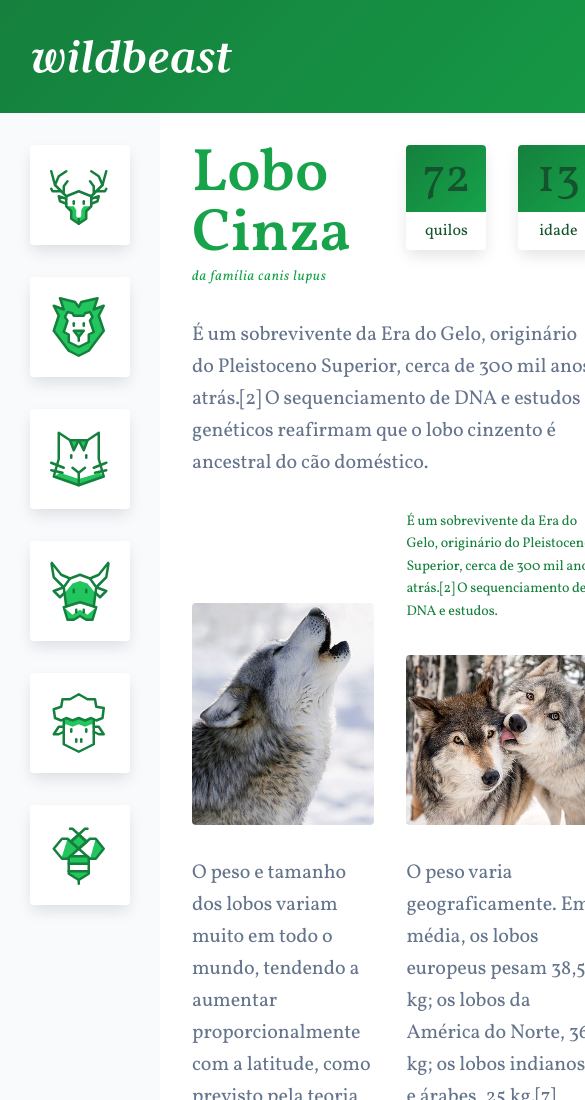
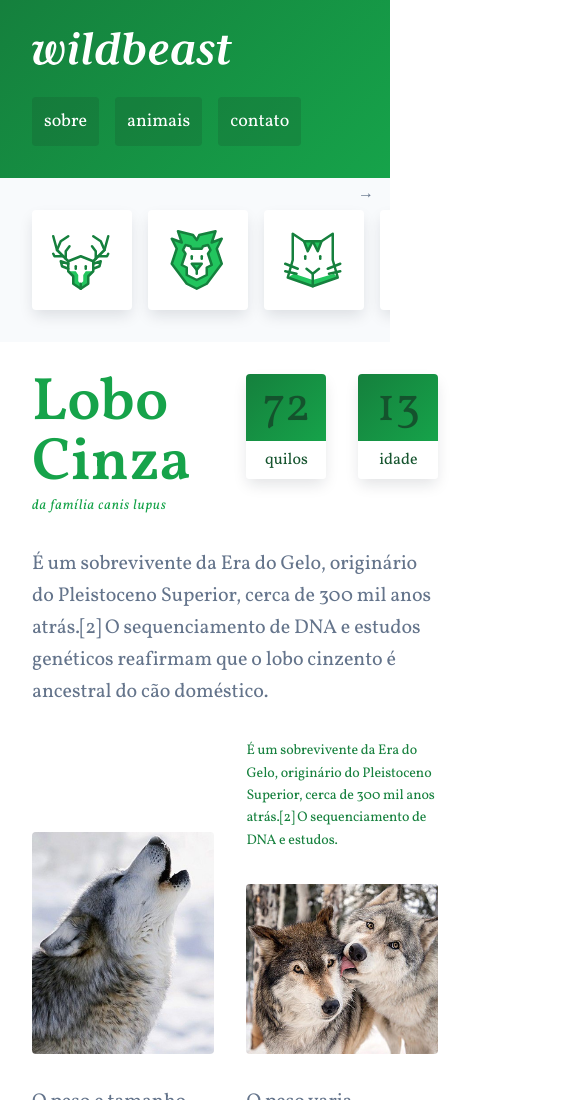
Before and after one commit to jfmacedo91/wildbeast, a plain HTML site: page index.html in a window 390 px wide. Shown: the top 1100 px of the page, 585 px wide, since content can reach past the window. Drawn offline with Linux system fonts and the light colour scheme; a web font is replaced by a local one.

Commit message:
add responsiveness sidenav

```diff
--- a/css/style.css
+++ b/css/style.css
@@ -29,6 +29,30 @@ img {
     "sidenav main ads"
     "footer footer footer"
   ;
+}
+
+@media (max-width: 1200px) {
+  .layout {
+    grid-template-areas:
+      "header header header"
+      "sidenav main main"
+      "sidenav ads ads"
+      "footer footer footer"
+    ;
+  }
+}
+
+@media (max-width: 760px) {
+  .layout {
+    grid-template-columns: 100%;
+    grid-template-areas:
+      "header"
+      "sidenav"
+      "main"
+      "ads"
+      "footer"
+    ;
+  }
 }
 
 header {
@@ -64,6 +88,17 @@ header .primary-menu a:hover {
   background-color: #14532D80;
 }
 
+@media (max-width: 760px) {
+  header {
+    grid-template-columns: 1fr;
+    gap: 2rem;
+  }
+
+  header .primary-menu {
+    gap: 1rem;
+  }
+}
+
 .sidenav {
   grid-area: sidenav;
   padding: 2rem;
@@ -94,6 +129,39 @@ header .primary-menu a:hover {
   width: 100%;
   min-width: 3.75rem;
   max-width: 6.25rem;
+}
+
+@media (max-width: 760px) {
+  .sidenav {
+    position: relative;
+    display: flex;
+    overflow-x: auto;
+  }
+
+  .sidenav::after {
+    content: "→";
+    position: absolute;
+    top: 1rem;
+    right: 1rem;
+    transform: translateY(-50%);
+    color: #64748B;
+    animation: arrow 500ms ease-in 0s infinite alternate;
+  }
+
+  .sidenav ul {
+    display: flex;
+    gap: 1rem;
+  }
+}
+
+@keyframes arrow {
+  from {
+    right: 1rem;
+  }
+
+  to {
+    right: 0.5rem;
+  }
 }
 
 main {
```
